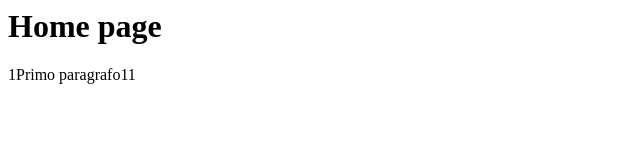
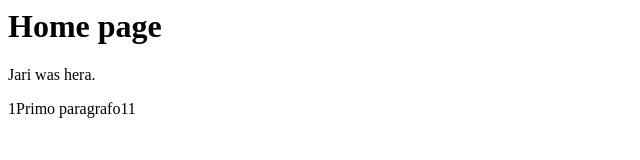
Before and after one commit to anbabuin/pw2018c, a plain HTML site: page index.html in a window 1280 px wide. Shown: the whole page, without its empty margins (0-640 px from the left). Drawn offline with Linux system fonts and the light colour scheme.

Commit message:
Added paragraph

```diff
--- a/index.html
+++ b/index.html
@@ -3,7 +3,7 @@
 <body>
 
 <h1>Home page</h1>
-
+<p>Jari was hera.</p>
 <p>1Primo paragrafo11</p>
 </body>
 
```
